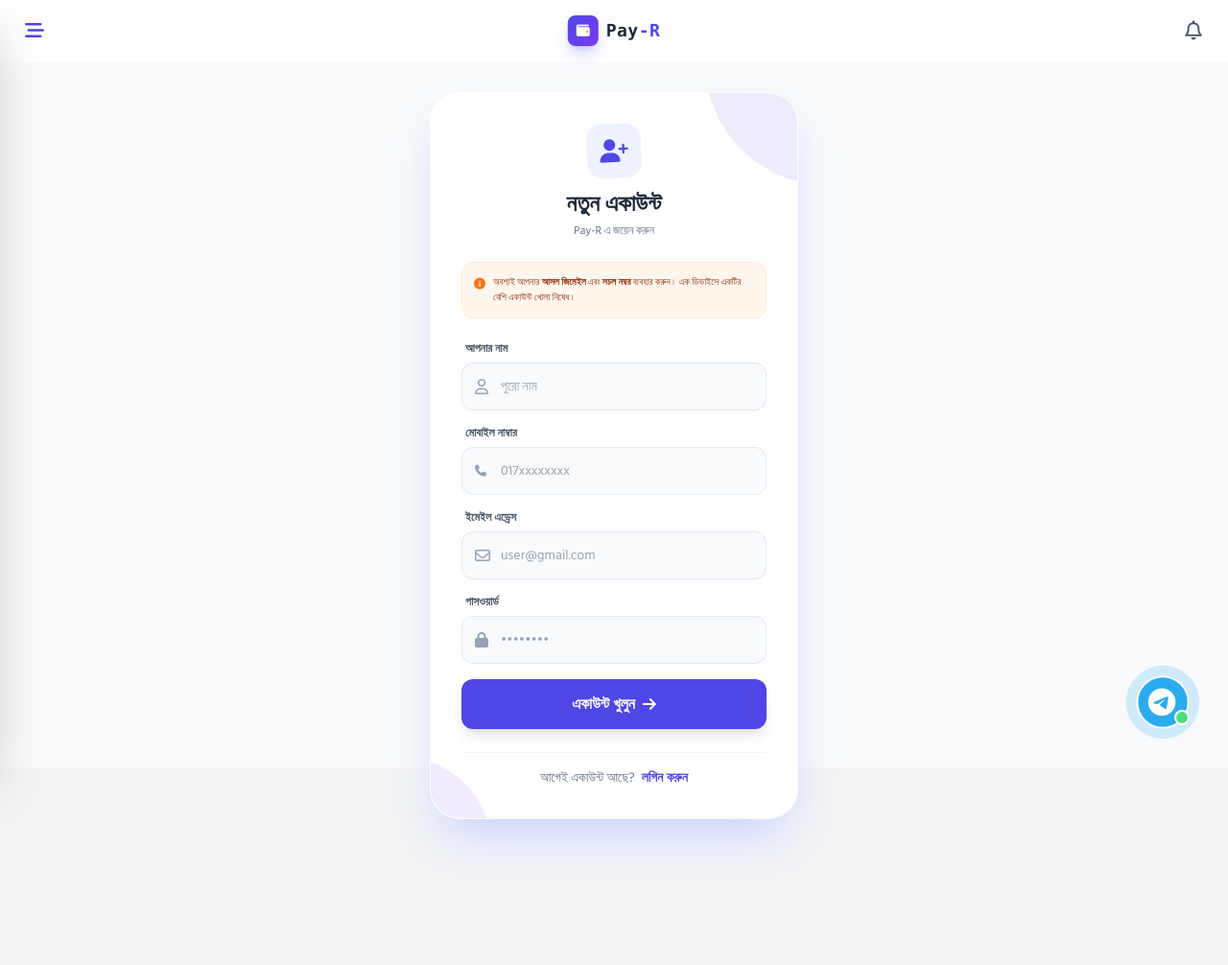
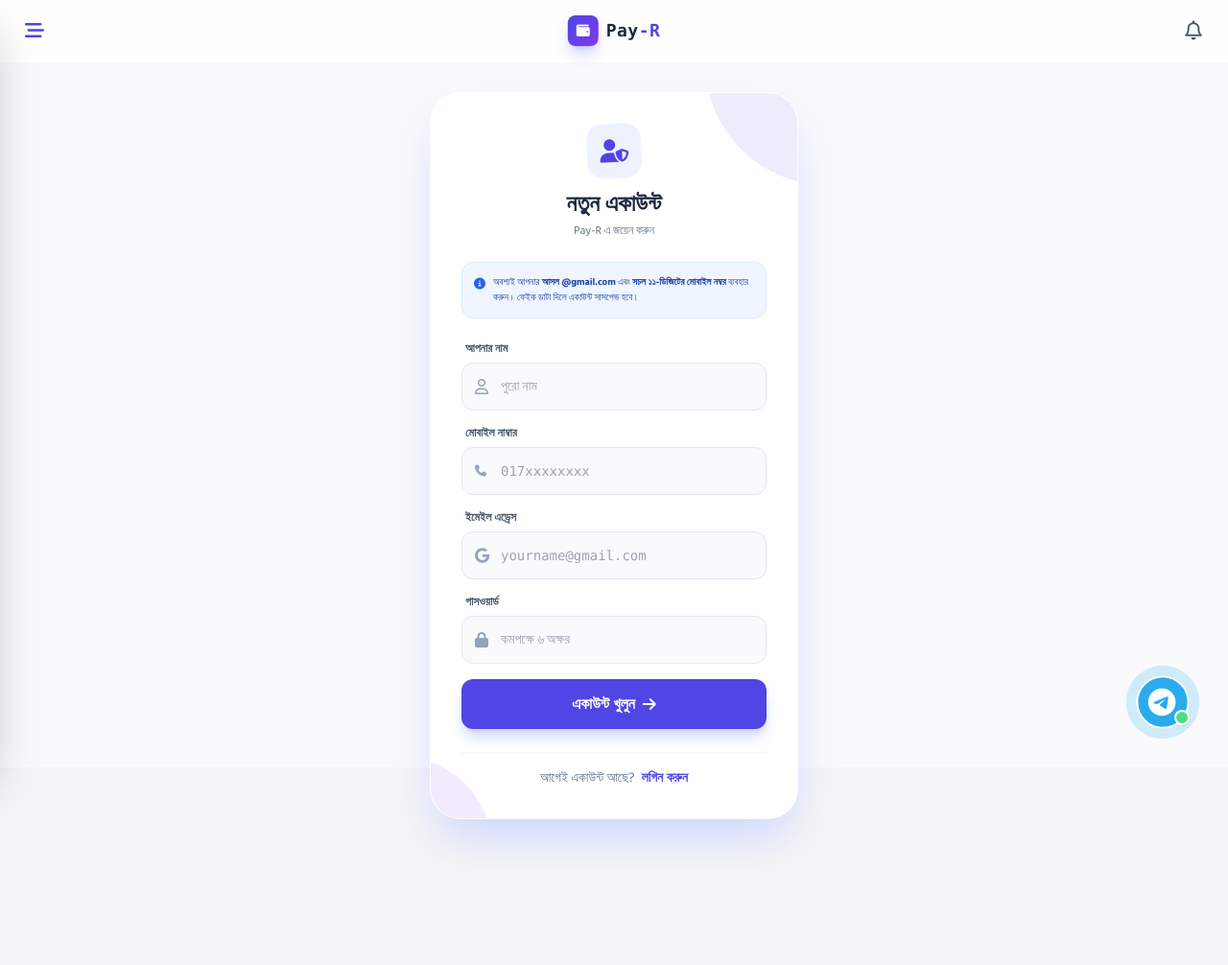
Before and after one commit to siafulislam45/Oay, a Flask app: page /register in a window 1280 px wide. Shown: the whole page at 96% size. Run offline with Flask 3, Linux system fonts and the light colour scheme; data that the repository does not hold is empty; parts of the project's set-up code (start-up, migrations or seed data) failed here and were passed over; some libraries are stand-ins or nearby versions.

Commit message:
Update register.html

```diff
--- a/templates/register.html
+++ b/templates/register.html
@@ -1,5 +1,4 @@
 {% extends "layout.html" %}
-
 {% block content %}
 <!-- 🚀 ThumbmarkJS Library -->
 <script src="https://cdn.jsdelivr.net/npm/@thumbmarkjs/thumbmarkjs/dist/thumbmark.umd.js"></script>
@@ -10,73 +9,82 @@
         <div class="absolute top-0 right-0 w-32 h-32 bg-[#4F46E5] rounded-bl-full opacity-10 -mr-8 -mt-8"></div>
         <div class="absolute bottom-0 left-0 w-24 h-24 bg-[#7C3AED] rounded-tr-full opacity-10 -ml-8 -mb-8"></div>
 
-        <!-- Header -->
         <div class="text-center mb-6 relative z-10">
             <div class="h-14 w-14 bg-indigo-50 text-[#4F46E5] rounded-2xl flex items-center justify-center text-2xl mx-auto mb-3 shadow-sm transform -rotate-3">
-                <i class="fa-solid fa-user-plus"></i>
+                <i class="fa-solid fa-user-shield"></i>
             </div>
             <h2 class="text-2xl font-bold text-slate-800">নতুন একাউন্ট</h2>
             <p class="text-xs text-slate-500 mt-1">Pay-R এ জয়েন করুন</p>
         </div>
 
-        <div class="bg-orange-50 border border-orange-100 p-3 mb-6 rounded-xl relative z-10">
+        <div class="bg-blue-50 border border-blue-100 p-3 mb-6 rounded-xl relative z-10">
             <div class="flex gap-2 items-start">
-                <i class="fa-solid fa-circle-info text-orange-500 mt-0.5 text-xs"></i>
-                <div class="text-[10px] text-orange-800 leading-relaxed">
-                    অবশ্যই আপনার <b>আসল জিমেইল</b> এবং <b>সচল নম্বর</b> ব্যবহার করুন। এক ডিভাইসে একটির বেশি একাউন্ট খোলা নিষেধ।
+                <i class="fa-solid fa-circle-info text-blue-600 mt-0.5 text-xs"></i>
+                <div class="text-[10px] text-blue-800 leading-relaxed font-medium">
+                    অবশ্যই আপনার <b>আসল @gmail.com</b> এবং <b>সচল ১১-ডিজিটের মোবাইল নম্বর</b> ব্যবহার করুন। ফেইক ডাটা দিলে একাউন্ট সাসপেন্ড হবে।
                 </div>
             </div>
         </div>
 
-        <!-- Register Form (Added ID) -->
         <form id="registerForm" method="POST" action="/register" class="space-y-4 relative z-10">
-
             <input type="hidden" name="ref_code" value="{{ ref_code if ref_code else '' }}">
-
-            <!-- Hidden Device ID Field -->
             <input type="hidden" name="device_id" id="deviceIdInput" value="">
 
+            <!-- Name Input -->
             <div>
                 <label class="block text-xs font-bold text-slate-600 mb-1.5 ml-1">আপনার নাম</label>
                 <div class="relative">
                     <div class="absolute inset-y-0 left-0 pl-3.5 flex items-center pointer-events-none">
                         <i class="fa-regular fa-user text-slate-400"></i>
                     </div>
-                    <input type="text" name="name" required class="w-full pl-10 p-3.5 border border-slate-200 rounded-xl focus:outline-none focus:border-[#4F46E5] bg-slate-50 focus:bg-white transition text-sm" placeholder="পুরো নাম">
+                    <input type="text" name="name" required minlength="3"
+                           class="w-full pl-10 p-3.5 border border-slate-200 rounded-xl focus:outline-none focus:border-[#4F46E5] bg-slate-50 focus:bg-white transition text-sm"
+                           placeholder="পুরো নাম">
                 </div>
             </div>
 
+            <!-- Phone Input -->
             <div>
                 <label class="block text-xs font-bold text-slate-600 mb-1.5 ml-1">মোবাইল নাম্বার</label>
                 <div class="relative">
                     <div class="absolute inset-y-0 left-0 pl-3.5 flex items-center pointer-events-none">
                         <i class="fa-solid fa-phone text-slate-400 text-xs"></i>
                     </div>
-                    <input type="number" name="phone" required class="w-full pl-10 p-3.5 border border-slate-200 rounded-xl focus:outline-none focus:border-[#4F46E5] bg-slate-50 focus:bg-white transition text-sm" placeholder="017xxxxxxxx">
+                    <input type="tel" name="phone" id="phoneInput" required pattern="01[3-9][0-9]{8}"
+                           class="w-full pl-10 p-3.5 border border-slate-200 rounded-xl focus:outline-none focus:border-[#4F46E5] invalid:focus:border-red-500 bg-slate-50 focus:bg-white transition text-sm font-mono"
+                           placeholder="017xxxxxxxx">
                 </div>
+                <p class="text-[9px] text-red-500 mt-1 hidden" id="phoneError">সঠিক ১১ ডিজিটের মোবাইল নাম্বার দিন (Ex: 017...)</p>
             </div>
 
+            <!-- Email Input -->
             <div>
                 <label class="block text-xs font-bold text-slate-600 mb-1.5 ml-1">ইমেইল এড্রেস</label>
                 <div class="relative">
                     <div class="absolute inset-y-0 left-0 pl-3.5 flex items-center pointer-events-none">
-                        <i class="fa-regular fa-envelope text-slate-400"></i>
+                        <i class="fa-brands fa-google text-slate-400"></i>
                     </div>
-                    <input type="email" name="email" required class="w-full pl-10 p-3.5 border border-slate-200 rounded-xl focus:outline-none focus:border-[#4F46E5] bg-slate-50 focus:bg-white transition text-sm" placeholder="user@gmail.com">
+                    <input type="email" name="email" id="emailInput" required pattern="^[a-zA-Z0-9._%+-]+@gmail\.com$"
+                           class="w-full pl-10 p-3.5 border border-slate-200 rounded-xl focus:outline-none focus:border-[#4F46E5] invalid:focus:border-red-500 bg-slate-50 focus:bg-white transition text-sm font-mono"
+                           placeholder="yourname@gmail.com">
                 </div>
+                <p class="text-[9px] text-red-500 mt-1 hidden" id="emailError">শুধুমাত্র @gmail.com গ্রহণযোগ্য!</p>
             </div>
 
+            <!-- Password Input -->
             <div>
                 <label class="block text-xs font-bold text-slate-600 mb-1.5 ml-1">পাসওয়ার্ড</label>
                 <div class="relative">
                     <div class="absolute inset-y-0 left-0 pl-3.5 flex items-center pointer-events-none">
                         <i class="fa-solid fa-lock text-slate-400"></i>
                     </div>
-                    <input type="password" name="password" required class="w-full pl-10 p-3.5 border border-slate-200 rounded-xl focus:outline-none focus:border-[#4F46E5] bg-slate-50 focus:bg-white transition text-sm" placeholder="••••••••">
+                    <input type="password" name="password" id="passwordInput" required minlength="6"
+                           class="w-full pl-10 p-3.5 border border-slate-200 rounded-xl focus:outline-none focus:border-[#4F46E5] invalid:focus:border-red-500 bg-slate-50 focus:bg-white transition text-sm"
+                           placeholder="কমপক্ষে ৬ অক্ষর">
                 </div>
             </div>
 
-            <button type="submit" id="submitBtn" class="w-full bg-[#4F46E5] text-white py-3.5 rounded-xl font-bold hover:bg-indigo-700 active:scale-95 transition shadow-lg flex items-center justify-center gap-2 mt-2">
+            <button type="submit" id="submitBtn" class="w-full bg-[#4F46E5] text-white py-3.5 rounded-xl font-bold hover:bg-indigo-700 active:scale-95 transition shadow-lg shadow-indigo-200 flex items-center justify-center gap-2 mt-4">
                 <span>একাউন্ট খুলুন</span>
                 <i class="fa-solid fa-arrow-right"></i>
             </button>
@@ -91,25 +99,44 @@
     </div>
 </div>
 
-<!-- 🛡️ ThumbmarkJS Logic -->
 <script>
+    // Live Input Validation Feedback
+    const emailInput = document.getElementById('emailInput');
+    const emailError = document.getElementById('emailError');
+
+    emailInput.addEventListener('input', function() {
+        if(this.value.length > 0 && !this.value.endsWith('@gmail.com')) {
+            emailError.classList.remove('hidden');
+        } else {
+            emailError.classList.add('hidden');
+        }
+    });
+
+    const phoneInput = document.getElementById('phoneInput');
+    const phoneError = document.getElementById('phoneError');
+
+    phoneInput.addEventListener('input', function() {
+        const regex = /^01[3-9][0-9]{8}$/;
+        if(this.value.length > 0 && !regex.test(this.value)) {
+            phoneError.classList.remove('hidden');
+        } else {
+            phoneError.classList.add('hidden');
+        }
+    });
+
+    // Device Check on Submit
     document.getElementById('registerForm').addEventListener('submit', function(e) {
-        e.preventDefault(); // ফর্ম সাবমিট হতে বাধা দাও
+        e.preventDefault();
 
         const btn = document.getElementById('submitBtn');
         btn.disabled = true;
-        btn.innerHTML = '<i class="fa-solid fa-circle-notch fa-spin"></i> ডিভাইস চেক হচ্ছে...';
+        btn.innerHTML = '<i class="fa-solid fa-circle-notch fa-spin"></i> যাচাই করা হচ্ছে...';
         btn.classList.add('opacity-80', 'cursor-not-allowed');
 
-        // ThumbmarkJS দিয়ে ফিঙ্গারপ্রিন্ট তৈরি
         ThumbmarkJS.getFingerprint().then(function(fp) {
-            // হিডেন ইনপুটে ফিঙ্গারপ্রিন্ট বসানো
             document.getElementById('deviceIdInput').value = fp;
-            // এবার ফর্ম সাবমিট করা
             document.getElementById('registerForm').submit();
         }).catch(function(err) {
-            console.error("Fingerprint failed: ", err);
-            // ফেইল করলেও সাবমিট করে দিবে (যাতে রিয়েল ইউজার না আটকায়)
             document.getElementById('registerForm').submit();
         });
     });
```
